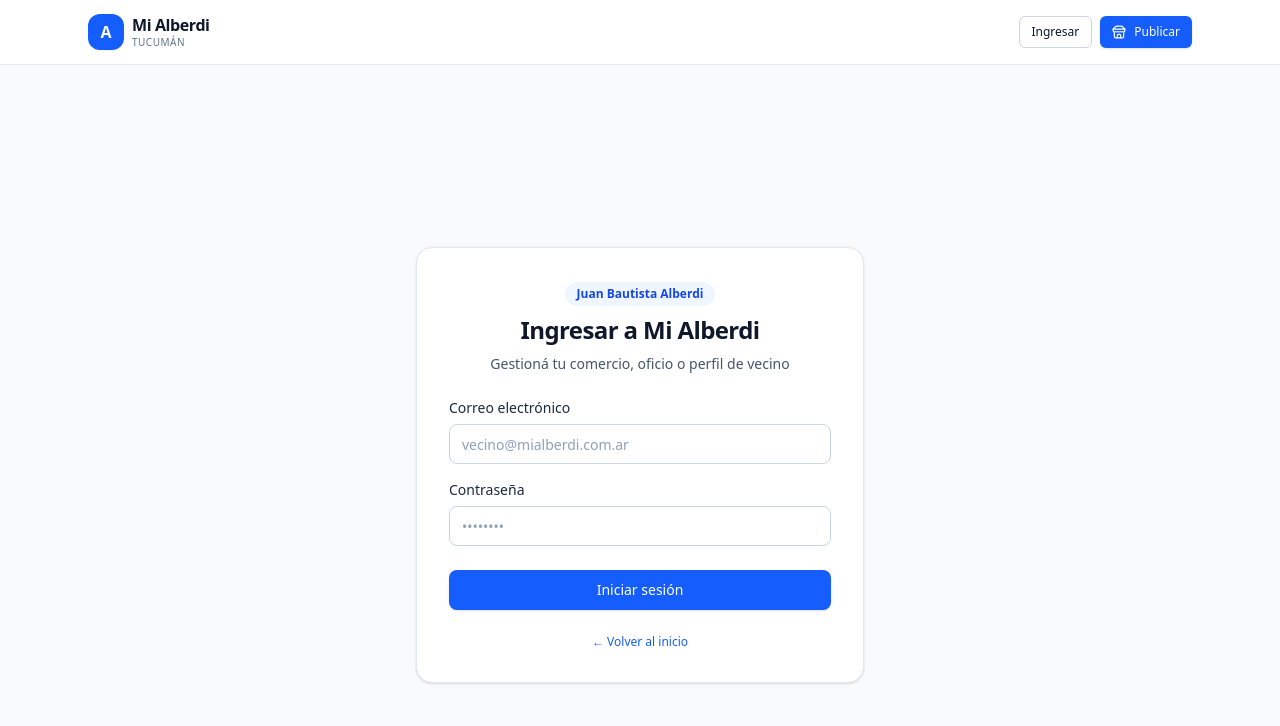
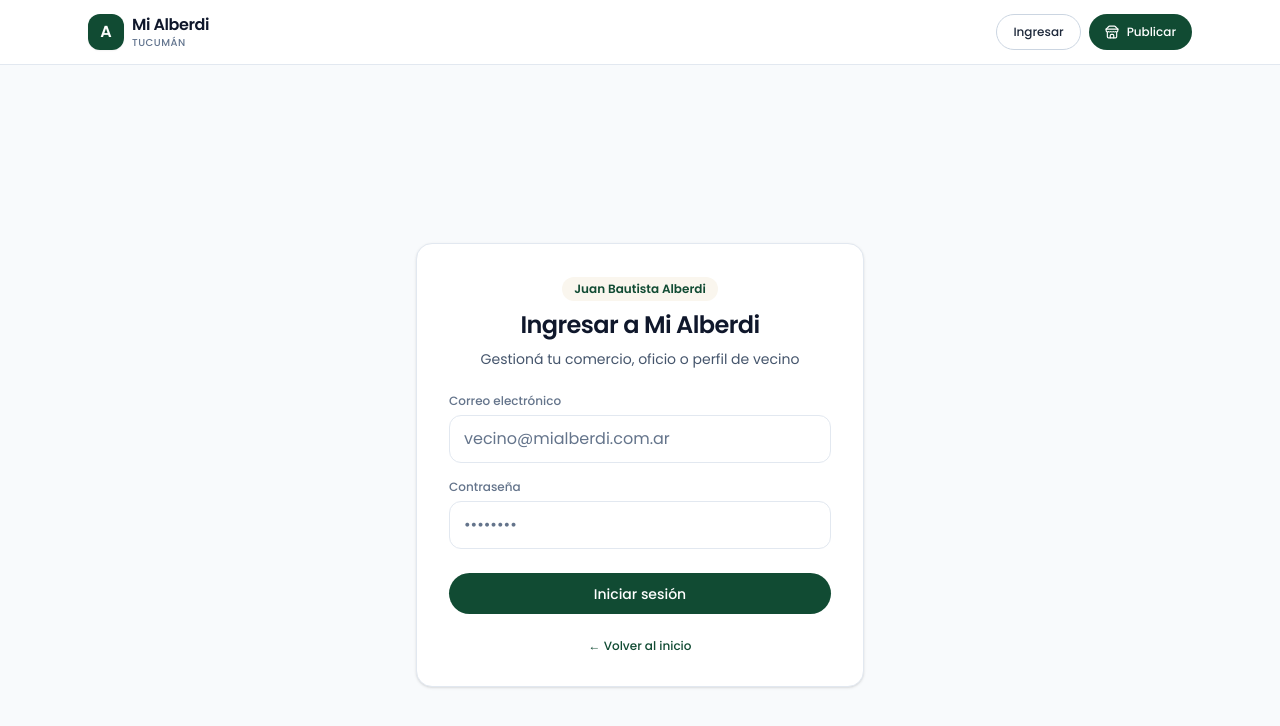
Before and after one commit to emilianogasco1999/mi-alberdi, a Next.js app in the folder apps/web/: page /login in a window 1280 px wide. Shown: the top 726 px of the page. Built offline with nearby package versions, Linux system fonts and the light colour scheme; no server answers.

Commit message:
feat(web): aplicar design tokens de DESIGN.md a Button e InputField
Agrega tokens de color, tipografia (Oswald/Poppins via next/font) y radios
en Tailwind v4. InputField suma aria-invalid, aria-describedby y role=alert
en errores.

```diff
--- a/apps/web/src/app/globals.css
+++ b/apps/web/src/app/globals.css
@@ -1 +1,29 @@
 @import "tailwindcss";
+
+/*
+ * Design tokens de Mi Alberdi (fuente: DESIGN.md / Penpot "MiAlberdi").
+ * Usar estos tokens en lugar de hex inline.
+ */
+@theme {
+  --color-primary: #114b33;
+  --color-primary-dark: #0b3322;
+  --color-primary-light: #1b6b4a;
+  --color-cream: #f2e5c9;
+  --color-cream-light: #faf6ee;
+  --color-ink: #0f172a;
+  --color-ink-soft: #1e293b;
+  --color-muted: #64748b;
+  --color-outline: #cbd5e1;
+  --color-hairline: #e2e8f0;
+  --color-surface-soft: #f1f5f9;
+  --color-surface-faint: #f8fafc;
+  --color-success: #059669;
+
+  --font-sans: var(--font-poppins), ui-sans-serif, system-ui, sans-serif;
+  --font-display: var(--font-oswald), ui-sans-serif, system-ui, sans-serif;
+
+  --radius-chip: 6px;
+  --radius-input: 12px;
+  --radius-card: 12px;
+  --radius-panel: 18px;
+}
--- a/apps/web/src/app/layout.tsx
+++ b/apps/web/src/app/layout.tsx
@@ -1,7 +1,22 @@
 import type { Metadata } from 'next';
+import { Oswald, Poppins } from 'next/font/google';
 import { AppProviders } from '@/core/providers/AppProviders';
 import { Navbar } from '@/components/Navbar';
 import './globals.css';
+
+const oswald = Oswald({
+  subsets: ['latin'],
+  weight: ['500', '600', '700'],
+  variable: '--font-oswald',
+  display: 'swap',
+});
+
+const poppins = Poppins({
+  subsets: ['latin'],
+  weight: ['400', '500', '600'],
+  variable: '--font-poppins',
+  display: 'swap',
+});
 
 export const metadata: Metadata = {
   title: 'Mi Alberdi | Guía de Comercios, Oficios y Servicios',
@@ -15,8 +30,8 @@ export default function RootLayout({
   children: React.ReactNode;
 }>) {
   return (
-    <html lang="es">
-      <body className="min-h-screen bg-slate-50 text-slate-900 antialiased flex flex-col">
+    <html lang="es" className={`${oswald.variable} ${poppins.variable}`}>
+      <body className="min-h-screen bg-white font-sans text-ink antialiased flex flex-col">
         <AppProviders>
           <Navbar />
           <div className="flex-1">{children}</div>
--- a/apps/web/src/components/Form/InputField.tsx
+++ b/apps/web/src/components/Form/InputField.tsx
@@ -4,29 +4,54 @@ import { cn } from '@/lib/utils';
 export interface InputFieldProps extends React.InputHTMLAttributes<HTMLInputElement> {
   label: string;
   error?: string;
+  /** Texto de ayuda opcional bajo el campo (se enlaza con aria-describedby). */
+  hint?: string;
 }
 
+/**
+ * Input/TextoEstandar de DESIGN.md: label Poppins 12/500 muted, campo de 12px
+ * de radio con borde hairline y padding 11x14. Accesible: asocia label, error
+ * y ayuda mediante aria-invalid / aria-describedby.
+ */
 export const InputField = React.forwardRef<HTMLInputElement, InputFieldProps>(
-  ({ label, error, className, id, ...props }, ref) => {
+  ({ label, error, hint, className, id, 'aria-describedby': ariaDescribedBy, ...props }, ref) => {
     const generatedId = React.useId();
     const inputId = id ?? generatedId;
+    const errorId = `${inputId}-error`;
+    const hintId = `${inputId}-hint`;
+
+    const describedBy =
+      [ariaDescribedBy, hint ? hintId : null, error ? errorId : null]
+        .filter(Boolean)
+        .join(' ') || undefined;
 
     return (
-      <div className="flex flex-col space-y-1.5">
-        <label htmlFor={inputId} className="text-sm font-medium text-slate-800">
+      <div className="flex flex-col gap-1.5">
+        <label htmlFor={inputId} className="text-xs font-medium text-muted">
           {label}
         </label>
         <input
           id={inputId}
           ref={ref}
+          aria-invalid={error ? true : undefined}
+          aria-describedby={describedBy}
           className={cn(
-            'flex h-10 w-full rounded-lg border border-slate-300 bg-white px-3 py-2 text-sm text-slate-900 placeholder:text-slate-400 focus-visible:outline-none focus-visible:ring-2 focus-visible:ring-blue-600 disabled:cursor-not-allowed disabled:opacity-50',
-            error && 'border-red-500 focus-visible:ring-red-500',
+            'flex w-full rounded-input border border-hairline bg-white px-3.5 py-[11px] text-base text-ink placeholder:text-muted focus-visible:outline-none focus-visible:ring-2 focus-visible:ring-primary disabled:cursor-not-allowed disabled:opacity-50',
+            error && 'border-red-600 focus-visible:ring-red-600',
             className,
           )}
           {...props}
         />
-        {error && <p className="text-xs font-medium text-red-600">{error}</p>}
+        {hint && !error && (
+          <p id={hintId} className="text-xs text-muted">
+            {hint}
+          </p>
+        )}
+        {error && (
+          <p id={errorId} role="alert" className="text-xs font-medium text-red-600">
+            {error}
+          </p>
+        )}
       </div>
     );
   },
--- a/apps/web/src/components/Navbar.tsx
+++ b/apps/web/src/components/Navbar.tsx
@@ -14,7 +14,7 @@ export function Navbar() {
     <header className="sticky top-0 z-50 w-full border-b border-slate-200 bg-white/90 backdrop-blur-md">
       <div className="mx-auto flex h-16 max-w-6xl items-center justify-between px-4 sm:px-6">
         <Link href="/" className="flex items-center gap-2">
-          <span className="flex h-9 w-9 items-center justify-center rounded-xl bg-blue-600 font-bold text-white shadow-xs">
+          <span className="flex h-9 w-9 items-center justify-center rounded-xl bg-primary font-bold text-white shadow-xs">
             A
           </span>
           <div className="flex flex-col">
@@ -32,7 +32,7 @@ export function Navbar() {
             <div className="flex items-center gap-2 sm:gap-4">
               {/* Tarjeta con datos del usuario logueado */}
               <div className="flex items-center gap-2.5 rounded-xl border border-slate-200 bg-slate-50/80 px-3 py-1.5 shadow-2xs">
-                <div className="flex h-8 w-8 items-center justify-center rounded-full bg-blue-100 text-blue-700">
+                <div className="flex h-8 w-8 items-center justify-center rounded-full bg-cream text-primary">
                   <UserIcon className="h-4 w-4" />
                 </div>
                 <div className="hidden flex-col text-left sm:flex">
--- a/apps/web/src/components/ui/button.tsx
+++ b/apps/web/src/components/ui/button.tsx
@@ -3,19 +3,24 @@ import { Slot } from '@radix-ui/react-slot';
 import { cva, type VariantProps } from 'class-variance-authority';
 import { cn } from '@/lib/utils';
 
+/**
+ * Variantes según DESIGN.md: botones pill, label Poppins 14/500.
+ * default = Button/Primario, outline = Button/Secundario, cream = Button/CremaMarca.
+ */
 const buttonVariants = cva(
-  'inline-flex items-center justify-center gap-2 whitespace-nowrap rounded-lg text-sm font-medium transition-colors focus-visible:outline-none focus-visible:ring-2 focus-visible:ring-blue-600 disabled:pointer-events-none disabled:opacity-50',
+  'inline-flex items-center justify-center gap-2 whitespace-nowrap rounded-full text-sm font-medium transition-colors focus-visible:outline-none focus-visible:ring-2 focus-visible:ring-primary focus-visible:ring-offset-2 disabled:pointer-events-none disabled:opacity-50',
   {
     variants: {
       variant: {
-        default: 'bg-blue-600 text-white shadow hover:bg-blue-700',
-        outline: 'border border-slate-300 bg-white hover:bg-slate-50 text-slate-900',
-        ghost: 'hover:bg-slate-100 text-slate-900',
+        default: 'bg-primary text-white hover:bg-primary-dark',
+        outline: 'border border-outline bg-transparent text-ink-soft hover:bg-surface-soft',
+        cream: 'bg-cream text-primary hover:bg-cream-light',
+        ghost: 'text-ink-soft hover:bg-surface-soft',
       },
       size: {
-        default: 'h-10 px-4 py-2',
-        sm: 'h-8 rounded-md px-3 text-xs',
-        lg: 'h-11 rounded-lg px-8',
+        default: 'h-[41px] px-6',
+        sm: 'h-9 px-4 text-xs',
+        lg: 'h-12 px-8',
       },
     },
     defaultVariants: {
--- a/apps/web/src/features/auth/presentation/pages/LoginPage.tsx
+++ b/apps/web/src/features/auth/presentation/pages/LoginPage.tsx
@@ -6,7 +6,7 @@ export function LoginPage() {
     <div className="flex min-h-screen items-center justify-center bg-slate-50 px-4">
       <div className="w-full max-w-md space-y-6 rounded-2xl border border-slate-200 bg-white p-8 shadow-sm">
         <div className="space-y-2 text-center">
-          <span className="inline-block rounded-full bg-blue-50 px-3 py-1 text-xs font-semibold text-blue-700">
+          <span className="inline-block rounded-full bg-cream-light px-3 py-1 text-xs font-semibold text-primary">
             Juan Bautista Alberdi
           </span>
           <h1 className="text-2xl font-bold tracking-tight text-slate-900">
@@ -20,7 +20,7 @@ export function LoginPage() {
         <LoginForm />
 
         <div className="text-center text-xs text-slate-500">
-          <Link href="/" className="font-medium text-blue-600 hover:underline">
+          <Link href="/" className="font-medium text-primary hover:underline">
             ← Volver al inicio
           </Link>
         </div>
```
